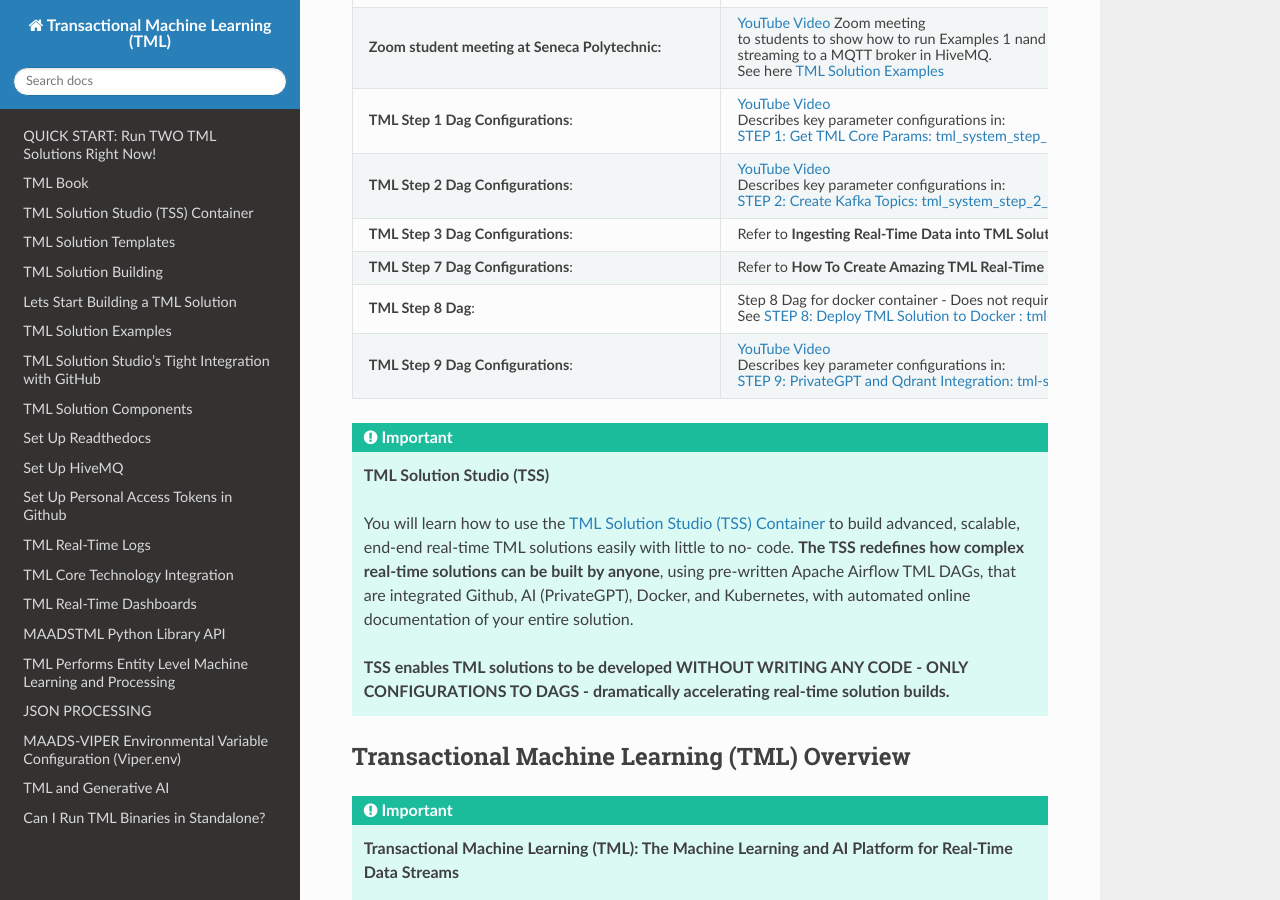
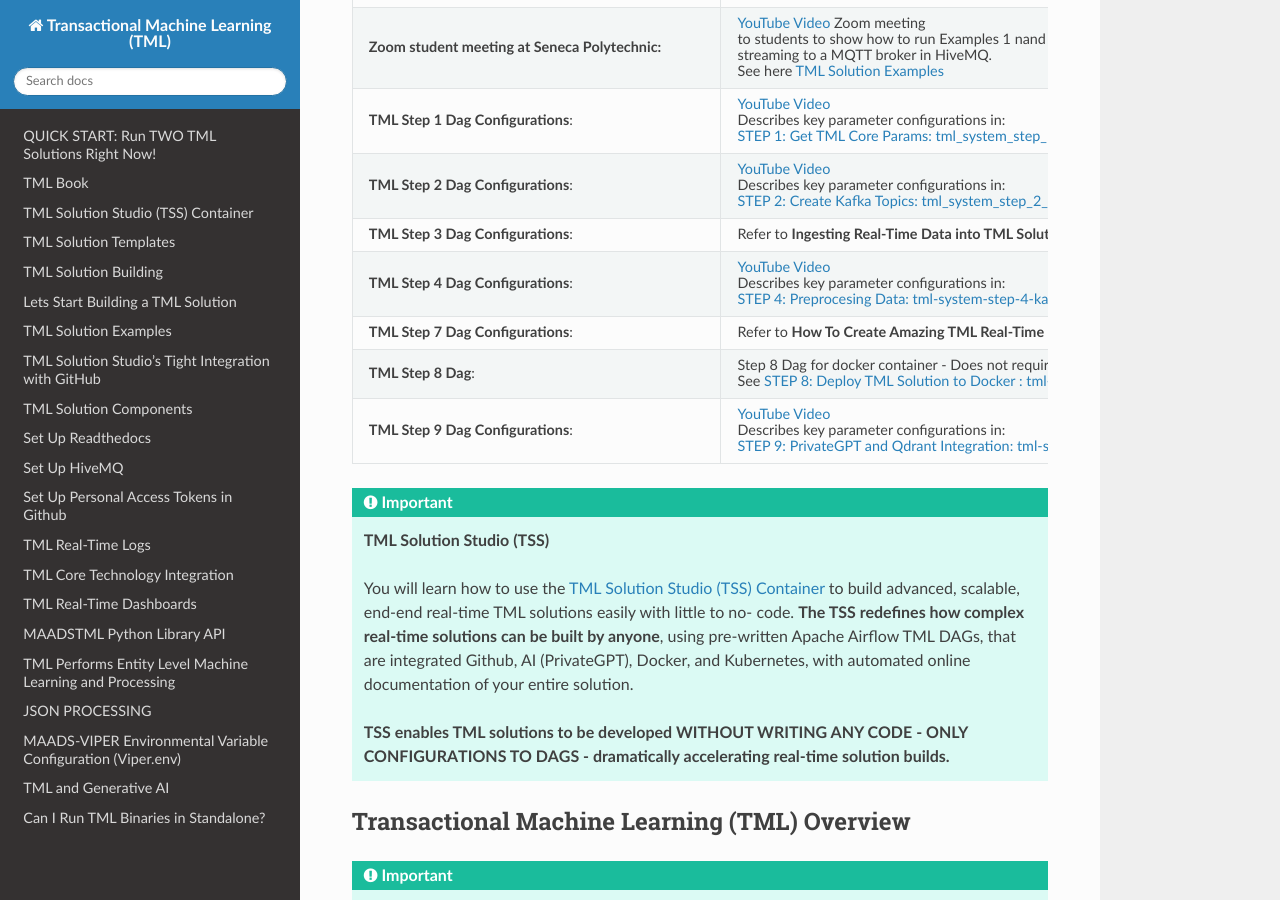
Before and after one commit to smaurice101/readthedocs, a Sphinx documentation site: the page built from docs/source/index.rst, in a window 1280 px wide and 900 px high, scrolled down 1227 px. Built offline with Sphinx 7.4.7 and the Read the Docs theme 3.1.0, drawn with Linux system fonts in a browser that asks for light colours.

Commit message:
Update index.rst

```diff
--- a/docs/source/index.rst
+++ b/docs/source/index.rst
@@ -81,6 +81,12 @@
        :ref:`STEP 2: Create Kafka Topics: tml_system_step_2_kafka_createtopic_dag`
    * - **TML Step 3 Dag Configurations**:
      - Refer to **Ingesting Real-Time Data into TML Solutions:**
+   * - **TML Step 4 Dag Configurations**:
+     - `YouTube Video <https://youtu.be/mLvi__oNyCA>`_
+
+       Describes key parameter configurations in:
+
+       :ref:`STEP 4: Preprocesing Data: tml-system-step-4-kafka-preprocess-dag`
    * - **TML Step 7 Dag Configurations**:
      - Refer to **How To Create Amazing TML Real-Time Dashboards:**
    * - **TML Step 8 Dag**:
```
